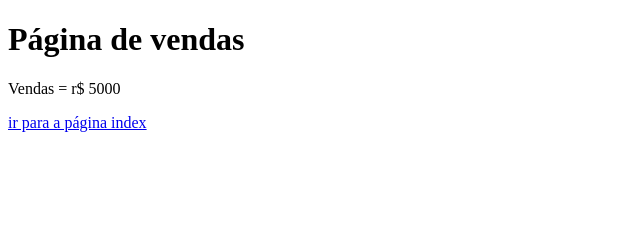
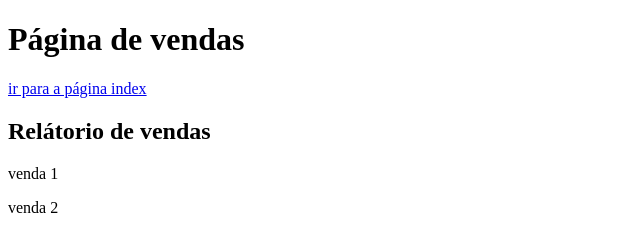
Before and after one commit to eujmac/aulagithub, a plain HTML site: page vendas.html in a window 1280 px wide. Shown: the whole page, without its empty margins (0-640 px from the left). Drawn offline with Linux system fonts and the light colour scheme.

Commit message:
modificando sobre e venda

```diff
--- a/vendas.html
+++ b/vendas.html
@@ -10,8 +10,11 @@
 
 <body>
    <h1>Página de vendas</h1>
-   <p>Vendas = r$ 5000</p>
    <a href="index.html">ir para a página index</a>
+
+   <h2>Relátorio de vendas</h2>
+   <p>venda 1</p>
+   <p>venda 2</p>
 </body>
 
 </html>
```
Also changed, not shown: sobre.html (+0 -2 lines).
